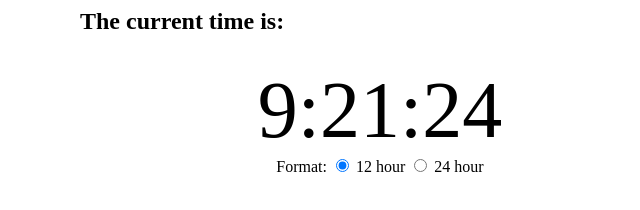
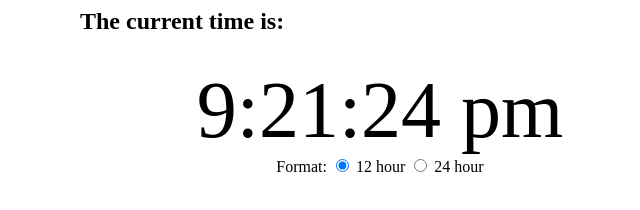
Before and after one commit to rtwalsh/clock-web, a plain HTML site: page index.html in a window 1280 px wide. Shown: the whole page, without its empty margins (268-908 px from the left). Drawn offline with Linux system fonts and the light colour scheme.

Commit message:
Add ability to show am/pm in 12-hour mode

```diff
--- a/index.html
+++ b/index.html
@@ -12,6 +12,7 @@
             <section id="digital_display">
                 <div id="digital_clock">
                     <span id="hours">00</span>:<span id="minutes">00</span>:<span id="seconds">00</span>
+                    <span id="am_or_pm"></span>
                 </div>
                 <div id="digital_options">
                     Format:
--- a/script.js
+++ b/script.js
@@ -16,8 +16,13 @@ function updateTime() {
     let hours = now.getHours();
     let minutes = now.getMinutes();
     let seconds = now.getSeconds();
+    let amOrPmElement = document.getElementById("am_or_pm");
 
     if (document.getElementById("12_hour").checked) {
+        let amOrPmText = (hours > 11) ? "pm" : "am";
+        amOrPmElement.textContent = amOrPmText;
+        amOrPmElement.hidden = false;
+
         hours = hours % 12; // % is the symbol for the modulo operator
         if (hours === 0) {
             hours = 12;
@@ -26,6 +31,7 @@ function updateTime() {
         document.getElementById("hours").textContent = hours;
     } else {
         document.getElementById("hours").textContent = formatTimeComponent(hours);
+        amOrPmElement.hidden = true;
     }
 
     document.getElementById("minutes").textContent = formatTimeComponent(minutes);
```
